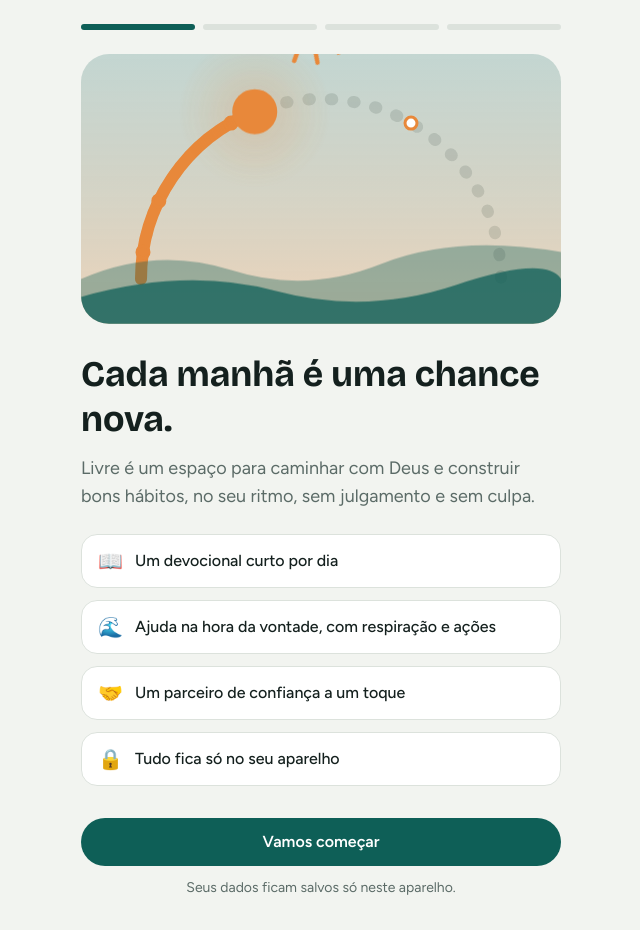
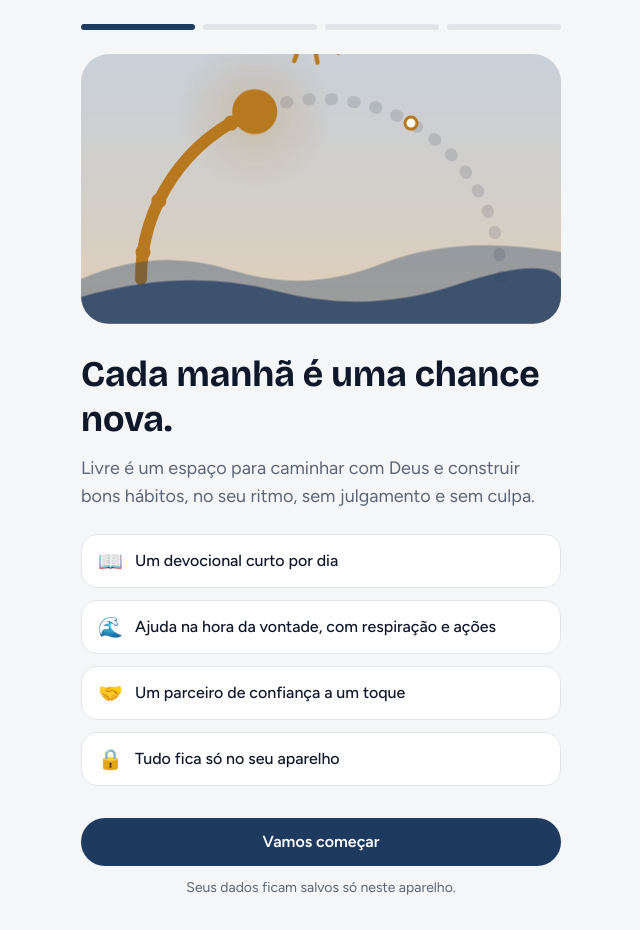
Before and after one commit to leonardogomes0227-star/Jesus-and-life, a React (Vite) app: page / in a window 1280 px wide. Shown: the whole page, without its empty margins (319-959 px from the left). Built offline with nearby package versions, Linux system fonts and the light colour scheme.

Commit message:
Nova paleta sóbria: azul-noite e grafite com acento âmbar discreto
Co-Authored-By: Claude Sonnet 5.5 <noreply@anthropic.com>
Claude-Session: https://claude.ai/code/session_01FdAVQZj6SabLKrgz1YciBC

```diff
--- a/index.html
+++ b/index.html
@@ -3,8 +3,8 @@
   <head>
     <meta charset="UTF-8" />
     <meta name="viewport" content="width=device-width, initial-scale=1, viewport-fit=cover" />
-    <meta name="theme-color" content="#F2F4F0" media="(prefers-color-scheme: light)" />
-    <meta name="theme-color" content="#0C1513" media="(prefers-color-scheme: dark)" />
+    <meta name="theme-color" content="#F5F6F8" media="(prefers-color-scheme: light)" />
+    <meta name="theme-color" content="#0B1220" media="(prefers-color-scheme: dark)" />
     <meta name="description" content="Livre: devocional e apoio a hábitos, com acolhimento e sem culpa." />
     <link rel="icon" type="image/svg+xml" href="/favicon.svg" />
     <link rel="manifest" href="/manifest.webmanifest" />
--- a/src/components/Confetti.tsx
+++ b/src/components/Confetti.tsx
@@ -1,6 +1,6 @@
 import { useMemo } from 'react'
 
-const COLORS = ['rgb(var(--sun))', 'rgb(var(--accent))', '#F7D774', '#8FD8C9', '#F2A65E']
+const COLORS = ['rgb(var(--sun))', 'rgb(var(--accent))', '#E0A458', '#7FA8E0', '#C9D6EA']
 
 export default function Confetti({ count = 46 }: { count?: number }) {
   const pieces = useMemo(
--- a/src/index.css
+++ b/src/index.css
@@ -3,43 +3,43 @@
 @tailwind utilities;
 
 :root {
-  --bg: 242 244 240;
+  --bg: 245 246 248;
   --surface: 255 255 255;
-  --ink: 20 32 30;
-  --muted: 91 107 103;
-  --line: 220 226 220;
-  --accent: 14 95 87;
+  --ink: 15 23 42;
+  --muted: 91 101 119;
+  --line: 226 229 234;
+  --accent: 30 58 95;
   --accent-ink: 255 255 255;
-  --sun: 232 136 58;
-  --sun-ink: 42 22 4;
+  --sun: 183 121 31;
+  --sun-ink: 255 255 255;
   color-scheme: light;
 }
 
 @media (prefers-color-scheme: dark) {
   :root:not([data-theme='light']) {
-    --bg: 12 21 19;
-    --surface: 20 33 30;
-    --ink: 232 240 237;
-    --muted: 147 168 162;
-    --line: 36 54 50;
-    --accent: 94 208 190;
-    --accent-ink: 6 32 28;
-    --sun: 242 166 94;
-    --sun-ink: 42 22 4;
+    --bg: 11 18 32;
+    --surface: 18 27 45;
+    --ink: 230 234 242;
+    --muted: 143 155 176;
+    --line: 31 42 64;
+    --accent: 127 168 224;
+    --accent-ink: 11 18 32;
+    --sun: 224 164 88;
+    --sun-ink: 26 18 5;
     color-scheme: dark;
   }
 }
 
 [data-theme='dark'] {
-  --bg: 12 21 19;
-  --surface: 20 33 30;
-  --ink: 232 240 237;
-  --muted: 147 168 162;
-  --line: 36 54 50;
-  --accent: 94 208 190;
-  --accent-ink: 6 32 28;
-  --sun: 242 166 94;
-  --sun-ink: 42 22 4;
+  --bg: 11 18 32;
+  --surface: 18 27 45;
+  --ink: 230 234 242;
+  --muted: 143 155 176;
+  --line: 31 42 64;
+  --accent: 127 168 224;
+  --accent-ink: 11 18 32;
+  --sun: 224 164 88;
+  --sun-ink: 26 18 5;
   color-scheme: dark;
 }
 
--- a/src/screens/Today.tsx
+++ b/src/screens/Today.tsx
@@ -105,7 +105,7 @@ export default function Today() {
 
       {next && (
         <section className="card flex items-center gap-4 fade-up">
-          <span className="flex h-14 w-14 shrink-0 items-center justify-center rounded-2xl bg-bg text-3xl" aria-hidden>{next.emoji}</span>
+          <span className="flex h-14 w-14 shrink-0 flex-col items-center justify-center rounded-2xl bg-bg" aria-hidden><span className="font-display text-xl font-bold leading-none">{next.days}</span><span className="text-[10px] font-semibold text-muted">dias</span></span>
           <div className="min-w-0 flex-1">
             <p className="text-sm font-semibold text-muted">Próxima conquista</p>
             <p className="font-display text-lg font-bold">{next.title} <span className="text-sm font-medium text-muted">· faltam {next.days - total}</span></p>
```
Also changed, not shown: public/favicon.svg, public/manifest.webmanifest.
